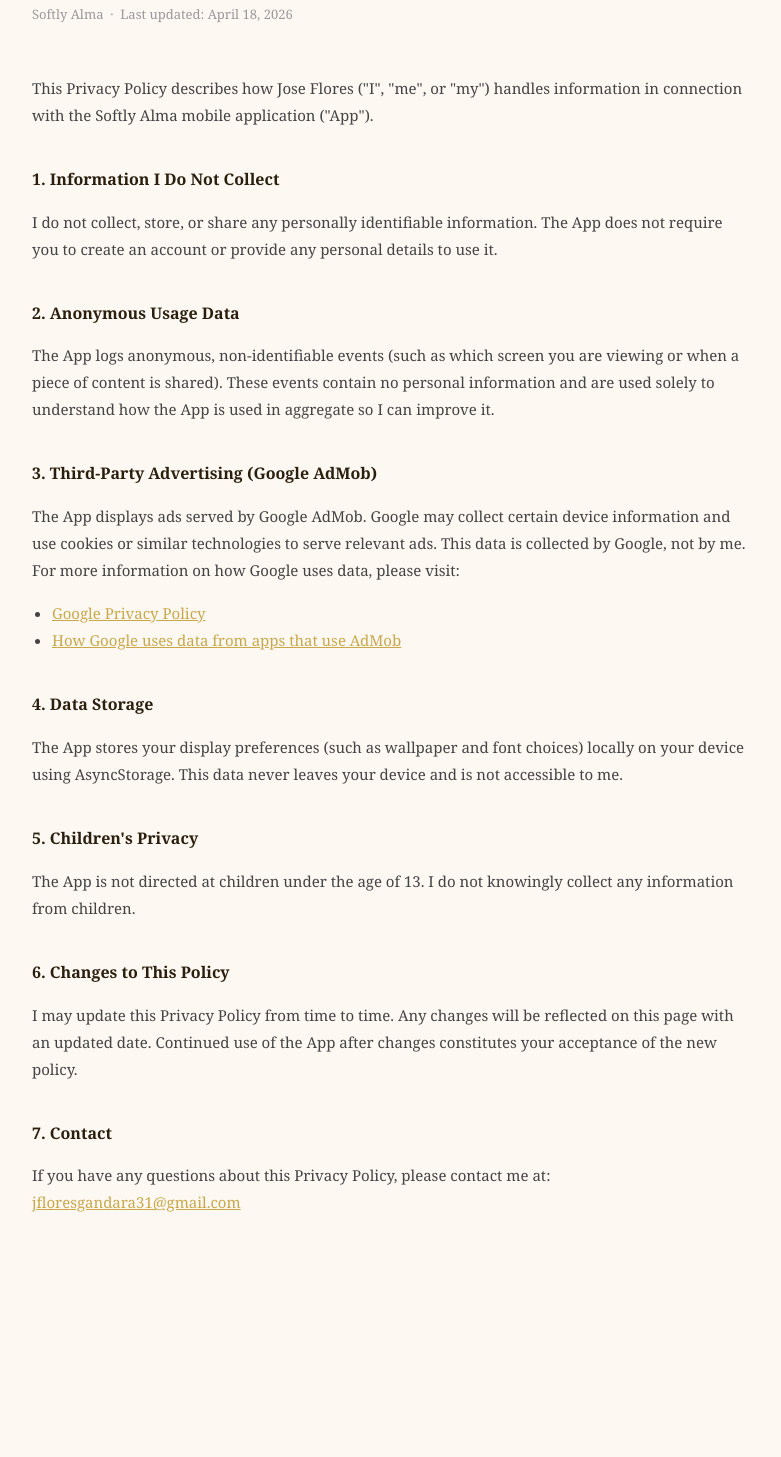
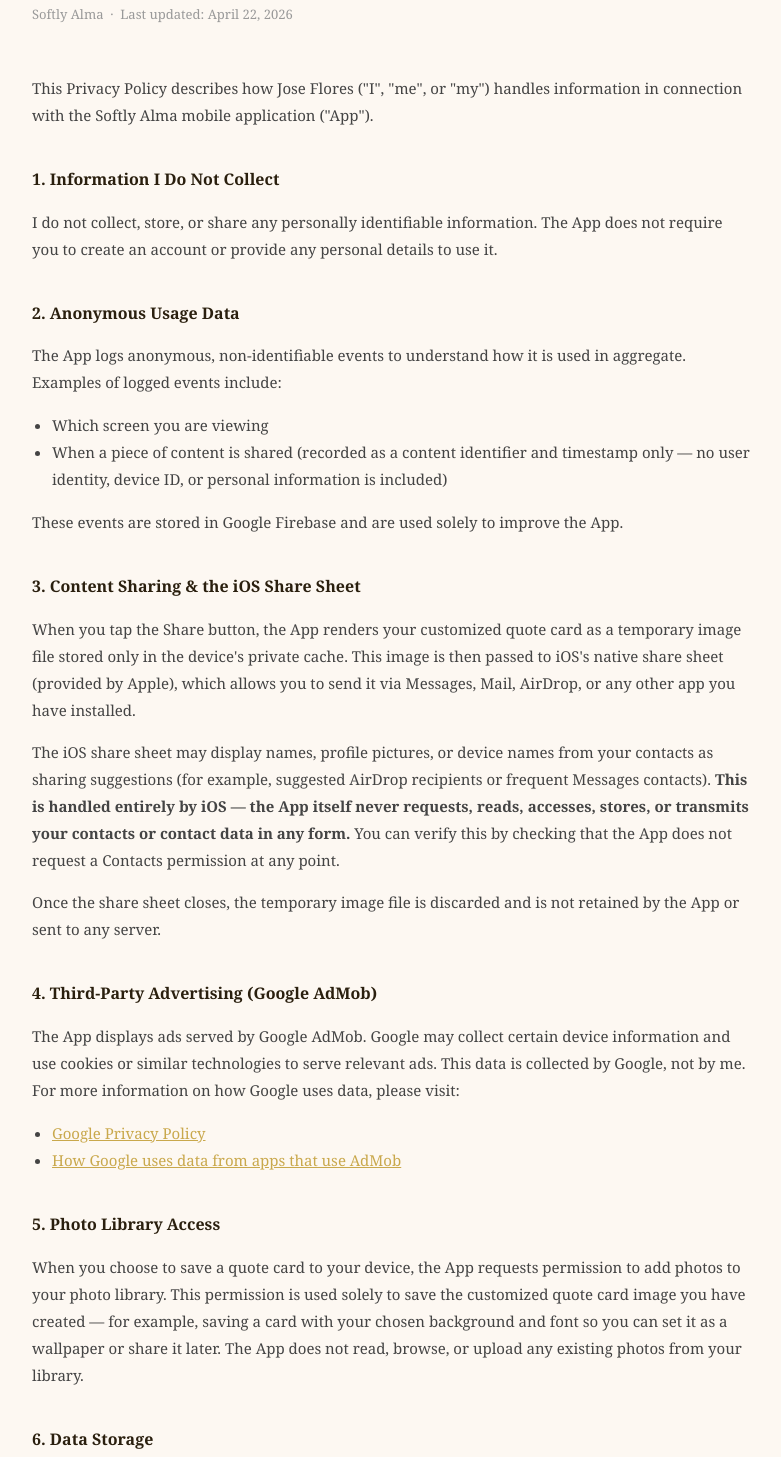
Before and after one commit to jfg31/softlyalma-privacy, a plain HTML site: page index.html in a window 1280 px wide. Shown: the part 120-1577 px from the top of the page, without its empty margins (248-1029 px from the left). Before the commit the page ends 1491 px from the top, so only its background shows below. Drawn offline with Linux system fonts and the light colour scheme.

Commit message:
fix: update privacy policy — photo library, share sheet, contacts coverage

```diff
--- a/index.html
+++ b/index.html
@@ -25,7 +25,7 @@
 <body>
 
   <h1>Privacy Policy</h1>
-  <p class="subtitle">Softly Alma &nbsp;·&nbsp; Last updated: April 18, 2026</p>
+  <p class="subtitle">Softly Alma &nbsp;·&nbsp; Last updated: April 22, 2026</p>
 
   <p>This Privacy Policy describes how Jose Flores ("I", "me", or "my") handles information in connection with the Softly Alma mobile application ("App").</p>
 
@@ -33,25 +33,38 @@
   <p>I do not collect, store, or share any personally identifiable information. The App does not require you to create an account or provide any personal details to use it.</p>
 
   <h2>2. Anonymous Usage Data</h2>
-  <p>The App logs anonymous, non-identifiable events (such as which screen you are viewing or when a piece of content is shared). These events contain no personal information and are used solely to understand how the App is used in aggregate so I can improve it.</p>
+  <p>The App logs anonymous, non-identifiable events to understand how it is used in aggregate. Examples of logged events include:</p>
+  <ul>
+    <li>Which screen you are viewing</li>
+    <li>When a piece of content is shared (recorded as a content identifier and timestamp only — no user identity, device ID, or personal information is included)</li>
+  </ul>
+  <p>These events are stored in Google Firebase and are used solely to improve the App.</p>
 
-  <h2>3. Third-Party Advertising (Google AdMob)</h2>
+  <h2>3. Content Sharing &amp; the iOS Share Sheet</h2>
+  <p>When you tap the Share button, the App renders your customized quote card as a temporary image file stored only in the device's private cache. This image is then passed to iOS's native share sheet (provided by Apple), which allows you to send it via Messages, Mail, AirDrop, or any other app you have installed.</p>
+  <p>The iOS share sheet may display names, profile pictures, or device names from your contacts as sharing suggestions (for example, suggested AirDrop recipients or frequent Messages contacts). <strong>This is handled entirely by iOS — the App itself never requests, reads, accesses, stores, or transmits your contacts or contact data in any form.</strong> You can verify this by checking that the App does not request a Contacts permission at any point.</p>
+  <p>Once the share sheet closes, the temporary image file is discarded and is not retained by the App or sent to any server.</p>
+
+  <h2>4. Third-Party Advertising (Google AdMob)</h2>
   <p>The App displays ads served by Google AdMob. Google may collect certain device information and use cookies or similar technologies to serve relevant ads. This data is collected by Google, not by me. For more information on how Google uses data, please visit:</p>
   <ul>
     <li><a href="https://policies.google.com/privacy" target="_blank">Google Privacy Policy</a></li>
     <li><a href="https://support.google.com/admob/answer/6128543" target="_blank">How Google uses data from apps that use AdMob</a></li>
   </ul>
 
-  <h2>4. Data Storage</h2>
+  <h2>5. Photo Library Access</h2>
+  <p>When you choose to save a quote card to your device, the App requests permission to add photos to your photo library. This permission is used solely to save the customized quote card image you have created — for example, saving a card with your chosen background and font so you can set it as a wallpaper or share it later. The App does not read, browse, or upload any existing photos from your library.</p>
+
+  <h2>6. Data Storage</h2>
   <p>The App stores your display preferences (such as wallpaper and font choices) locally on your device using AsyncStorage. This data never leaves your device and is not accessible to me.</p>
 
-  <h2>5. Children's Privacy</h2>
+  <h2>7. Children's Privacy</h2>
   <p>The App is not directed at children under the age of 13. I do not knowingly collect any information from children.</p>
 
-  <h2>6. Changes to This Policy</h2>
+  <h2>8. Changes to This Policy</h2>
   <p>I may update this Privacy Policy from time to time. Any changes will be reflected on this page with an updated date. Continued use of the App after changes constitutes your acceptance of the new policy.</p>
 
-  <h2>7. Contact</h2>
+  <h2>9. Contact</h2>
   <p>If you have any questions about this Privacy Policy, please contact me at:<br />
   <a href="mailto:jfloresgandara31@gmail.com">jfloresgandara31@gmail.com</a></p>
 
```
